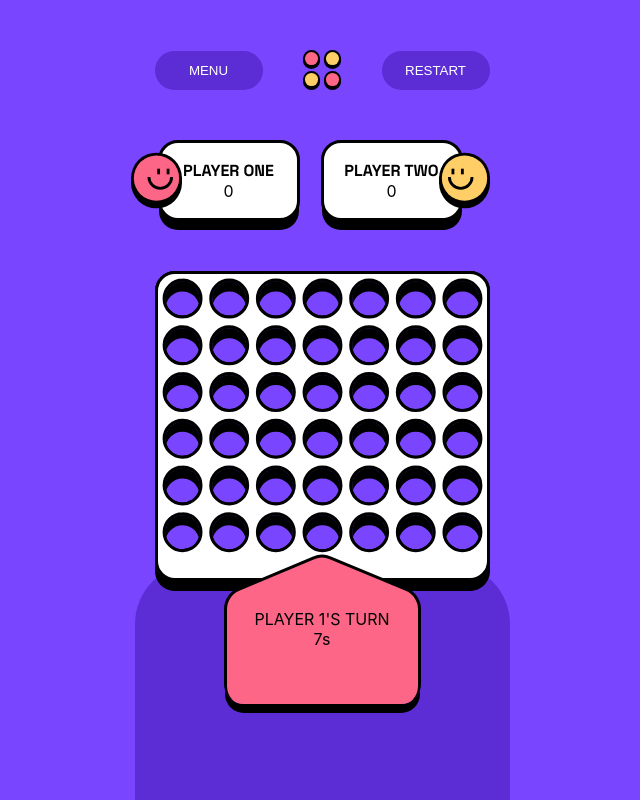
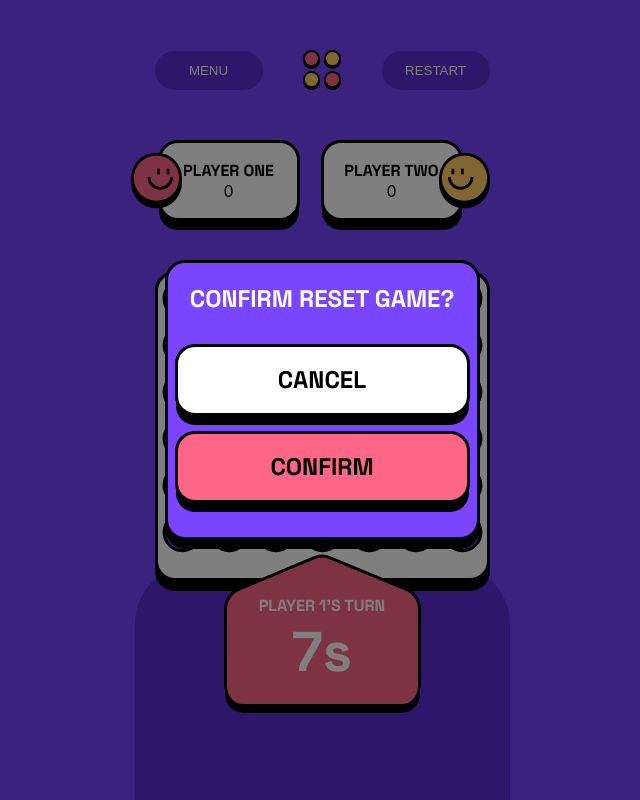
Before and after one commit to nathan-bark/connect-four, a React (Create React App) app: page /player-vs-player in a window 1280 px wide. Both pictures are taken after a click on the button "RESTART". Shown: the whole page, without its empty margins (318-958 px from the left). Built offline with nearby package versions, Linux system fonts and the light colour scheme.

Commit message:
Reset game functionality and styles with confirmation, need to pause timer still while confirming

```diff
--- a/src/components/game-header/game-header.component.tsx
+++ b/src/components/game-header/game-header.component.tsx
@@ -6,12 +6,12 @@ import './game-header.styles.scss';
 
 import logo from '../../assets/images/logo.svg'
 
-const GameHeader = () => {
+const GameHeader = ({ setShowResetConfirmation, }) => {
     return (
         <div className="game-header">
             <button className="menu-button">MENU</button>
             <img src={logo} alt="logo" />
-            <button className="restart-button">RESTART</button>
+            <button className="restart-button" onClick={() => setShowResetConfirmation(true)}>RESTART</button>
         </div>
     )
 }
--- a/src/components/player-turn-timer/player-turn-timer.styles.scss
+++ b/src/components/player-turn-timer/player-turn-timer.styles.scss
@@ -19,13 +19,24 @@
     bottom: 96px;
     box-shadow: $shadow;
     border-radius: 0 0 20px 20px;
+    padding-top: 23px;
   }
 
   .player-one {
     background-image: url("../../assets/images/turn-background-red.svg");
+    color: $white;
   }
 
   .player-two {
     background-image: url("../../assets/images/turn-background-yellow.svg");
+    color: $black;
+  }
+
+  .turn-text {
+    @include FontStyle("HeadingXS");
+  }
+
+  .turn-timer {
+    @include FontStyle("HeadingL");
   }
 }
--- a/src/components/player-turn-timer/player-turn-timer.tsx
+++ b/src/components/player-turn-timer/player-turn-timer.tsx
@@ -35,8 +35,8 @@ const PlayerTurnTimer = ({ playerOne, setPlayerOne }) => {
           playerOne ? "turn-timer player-one" : "turn-timer player-two"
         }
       >
-        <p>{playerOne ? "PLAYER 1" : "PLAYER 2"}'S TURN</p>
-        <p>{countdown}s</p>
+        <p className="turn-text">{playerOne ? "PLAYER 1" : "PLAYER 2"}'S TURN</p>
+        <p className="turn-countdown">{countdown}s</p>
       </div>
     </div>
   );
--- /dev/null
+++ b/src/components/restart-confirmation/restart-confirmation.component.tsx
@@ -0,0 +1,25 @@
+import React from "react";
+
+import './restart-confirmation.styles.scss';
+
+
+const RestartConfirmation = ({resetGame, setShowResetConfirmation}) => {
+
+    const confirmReset = () => {
+        resetGame();
+        setShowResetConfirmation(false);
+    }
+    return (
+        <div className="restart-confirmation-container">
+            <div className="restart-confirmation">
+                <p className="confirmation-text-top">CONFIRM RESET GAME?</p>
+                <button className="cancel-button" onClick={() => setShowResetConfirmation(false)}>CANCEL</button>
+                <button className="confirm-button" onClick={confirmReset}>CONFIRM</button>
+
+            </div>
+
+        </div>
+    )
+}
+
+export default RestartConfirmation;
--- /dev/null
+++ b/src/components/restart-confirmation/restart-confirmation.styles.scss
@@ -0,0 +1,47 @@
+@import '../../sass.styles/variables';
+@import '../../sass.styles/mixins';
+
+.restart-confirmation-container {
+    width: 100vw;
+    height: 100vh;
+    display: flex;
+    justify-content: center;
+    align-items: center;
+    background-color: $black_translucent;
+    position: absolute;
+    z-index: 5;
+
+    .restart-confirmation {
+        display: flex;
+        flex-direction: column;
+        align-items: center;
+        justify-content: center;
+        width: 315px;
+        height: 280px;
+        background-color: $light_purple;
+        border: 3px solid $black;
+        border-radius: 20px;
+        box-shadow: $shadow;
+        padding: 10px;
+        color: $white;
+        text-align: center;
+
+        .confirmation-text-top {
+            @include FontStyle('HeadingM');
+            margin-bottom: 30px;
+        }
+
+        .cancel-button, .confirm-button {
+         @include FontStyle('HeadingM');
+         margin-bottom: 15px;
+        }
+
+        .cancel-button {
+            @include Buttons($white, 295px);
+        }
+
+        .confirm-button {
+            @include Buttons($pink, 295px);
+        }
+    }
+}
--- a/src/routes/play-vs-player/play-vs-player.component.tsx
+++ b/src/routes/play-vs-player/play-vs-player.component.tsx
@@ -9,6 +9,7 @@ import GameBoard from "../../components/game-board/game-board.component.tsx";
 import PlayerTurnTimer from "../../components/player-turn-timer/player-turn-timer.tsx";
 import WinBox from "../../components/win-box/win-box.component.tsx";
 import Footer from "../../components/footer/footer.component.tsx";
+import RestartConfirmation from "../../components/restart-confirmation/restart-confirmation.component.tsx";
 
 // Header:  pause menu overlay including restart button -  Restart Button and logo
 // Player scores: Scores for each player with appropriate face image for p1 and p2
@@ -35,6 +36,7 @@ const PlayVsPlayer = () => {
   ];
 
   let [gameGrid, setGameGrid] = useState(originalGrid);
+  let [showResetConfirmation, setShowResetConfirmation] = useState(false);
 
 
   const resetGameBoard = () => {
@@ -60,9 +62,19 @@ const PlayVsPlayer = () => {
     }
   };
 
+  const resetGame = () => {
+    resetGameBoard();
+    setPlayerOne(!playerOne);
+    setPlayerOne(true);
+    setPlayerOneScore(0);
+    setPlayerTwoScore(0);
+  }
+
   return (
     <div className="play-vs-player-container">
-      <GameHeader />
+      <GameHeader
+        setShowResetConfirmation={setShowResetConfirmation}
+      />
       <PlayerScores
         playerOneScore={playerOneScore}
         playerTwoScore={playerTwoScore}
@@ -90,6 +102,8 @@ const PlayVsPlayer = () => {
         <PlayerTurnTimer playerOne={playerOne} setPlayerOne={setPlayerOne}/>)}
 
       <Footer winner={winner} />
+
+      {showResetConfirmation && <RestartConfirmation resetGame={resetGame} setShowResetConfirmation={setShowResetConfirmation}/>}
     </div>
   );
 };
--- a/src/sass.styles/_mixins.scss
+++ b/src/sass.styles/_mixins.scss
@@ -12,6 +12,7 @@
   border: 3px solid $black;
   border-radius: 20px;
   box-shadow: $shadow;
+  cursor: pointer;
 
 }
 
--- a/src/sass.styles/_variables.scss
+++ b/src/sass.styles/_variables.scss
@@ -5,6 +5,7 @@ $dark_purple: #5C2DD5;
 $light_purple: #7945FF;
 $pink: #FD6687;
 $yellow: #FFCE67;
+$black_translucent: rgba(0, 0, 0, 0.5);
 
 //box styles
 $shadow: 0px 10px 0px -1px $black;
```
